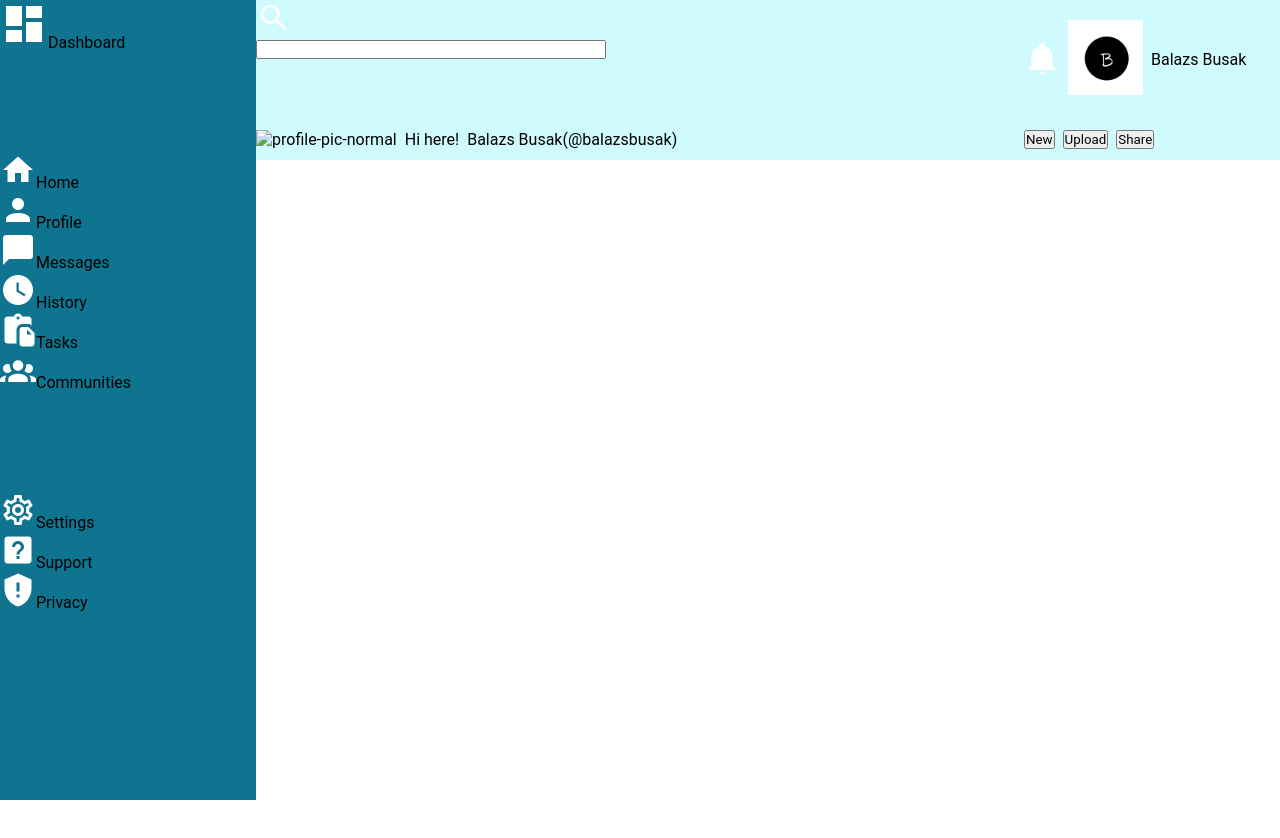
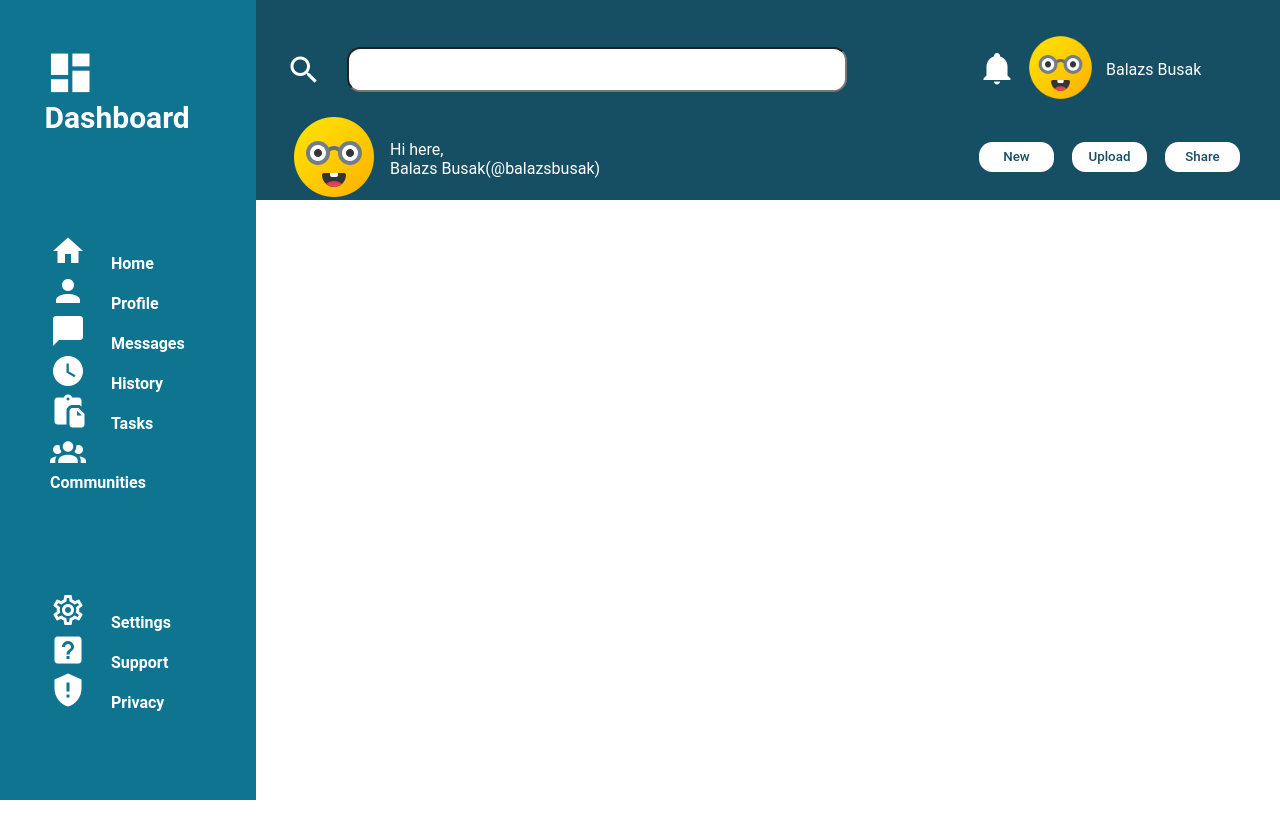
Before and after one commit to balazs-busak/admin-dashboard, a plain HTML site: page index.html in a window 1280 px wide. Shown: the top 838 px of the page. Drawn offline with Linux system fonts and the light colour scheme.

Commit message:
navbar and header tweaked

```diff
--- a/index.html
+++ b/index.html
@@ -32,13 +32,15 @@
             </form>
             <div class="account-top">
                 <div class="clickable"><img src="./images/bell.png" alt="bell"></div>
-                <div class="clickable"><img class="profile-pic-small" src="./images/B.png" alt="profile-pic-small"></div>
+                <div class="clickable"><img class="profile-pic-small" src="./images/b.png" alt="profile-pic-small"></div>
                 <div class="clickable">Balazs Busak</div>
             </div>
             <div class="account-bottom">
-                <div class="clickable"><img class="profile-pic-normal" src="" alt="profile-pic-normal"></div>
-                <div class="greeting">Hi here!</div>
-                <div class="name">Balazs Busak(@balazsbusak)</div>
+                <div class="clickable"><img class="profile-pic-normal" src="./images/b.png" alt="profile-pic-normal"></div>
+                <div class="profile-greet">
+                    <div class="greeting">Hi here,</div>
+                    <div class="name">Balazs Busak(@balazsbusak)</div>
+                </div>
             </div>
             <div class="action-buttons">
                 <button class="action">New</button>
--- a/style.css
+++ b/style.css
@@ -24,19 +24,31 @@
     display: flex;
     flex-direction: column;
     gap: 100px;
+    padding: 50px;
+}
+
+.dashboard-title {
+    font-size: 28px;
+    font-weight: bolder;
+    color: white;
 }
 
 .header {
     display: grid;
     grid-template-columns: 3fr 1fr;
     position: relative;
-    height: 20vh;
-    background-color: var(--cyanlight);
+    height: 25vh;
+    background-color: var(--cyandark);
+    position: relative;
+    padding: 30px;
 }
 
 .search-input {
     display: flex;
-    min-width: 350px;
+    width: 500px;
+    padding: 10px;
+    font-size: large;
+    border-radius: 0.75em;
 }
 
   .account-top,
@@ -47,17 +59,57 @@
     align-items: center;
   }
 
+  form {
+    display: flex;
+    align-items: center;
+  }
+
   .profile-pic-small {
     width: 75px;
   }
-
-  .clickable:hover {
-    cursor: pointer;
-    -webkit-transform: scale(1.07);
-}
 
 ul li:hover {
     text-decoration: underline;
     cursor: pointer;
     -webkit-transform: scale(1.07);
 }
+
+ul li {
+    list-style: none;
+    color: white;
+    font-weight: bold;
+}
+
+.simple-icon {
+    margin-right: 25px;
+}
+
+.main-icon {
+    margin-right: 5px;
+    margin-bottom: -5px;
+}
+
+.profile-greet,
+.account-top {
+    color: white;
+}
+
+.action {
+    color: var(--cyandark);
+    font-weight: 500;
+    background-color: white;
+    width: 75px;
+    height: 30px;
+    border-radius: 1em;
+    border: none;
+    margin-bottom: 5px;
+    margin-right: 10px;
+}
+
+button:hover,
+.simple-icon:hover,
+.clickable:hover,
+.dashboard-title {
+    cursor: pointer;
+    -webkit-transform: scale(1.07);
+}
```
Also changed, not shown: images/B.png (deleted), images/b.png (added).
